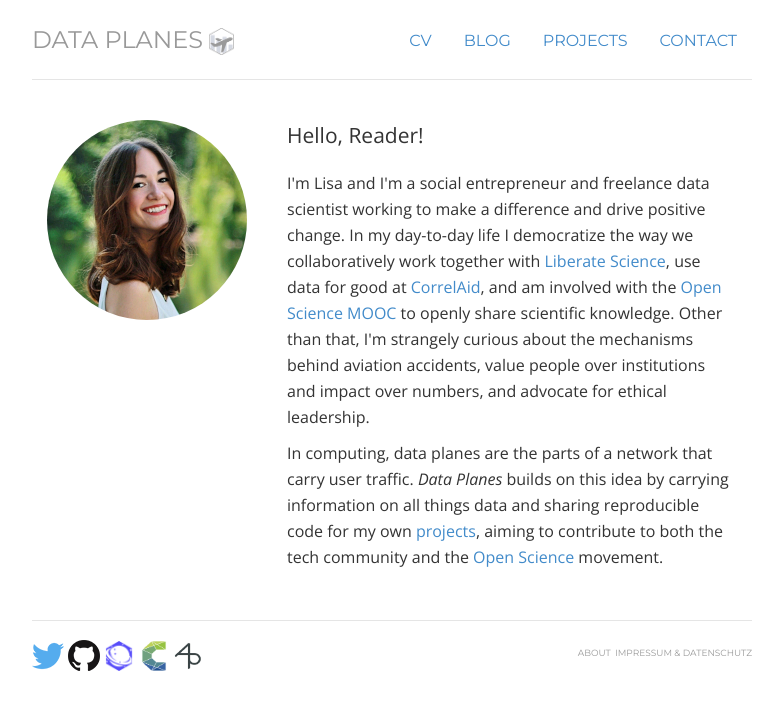
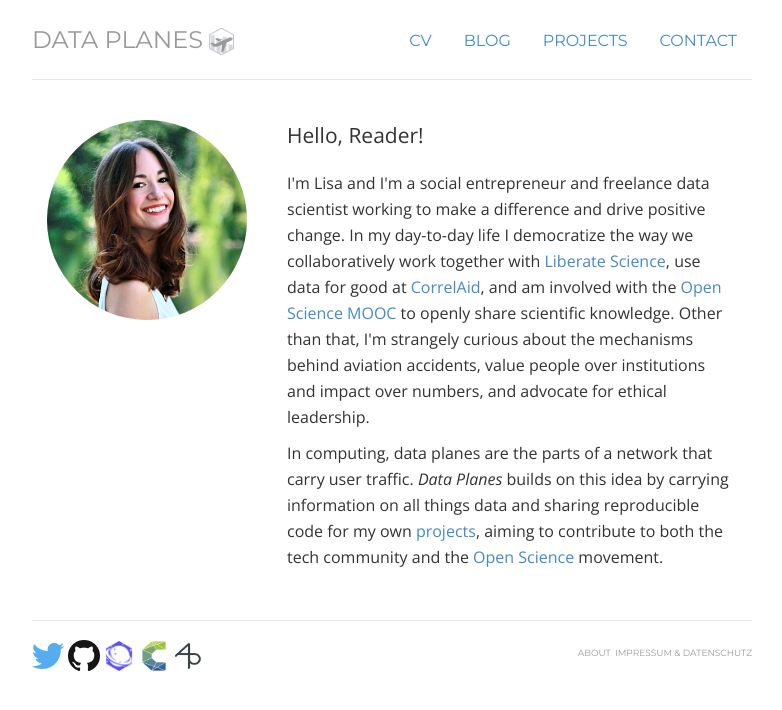
Before and after one commit to lhehnke/lhehnke.github.io, a Jekyll site: the page built from index.html, in a window 1280 px wide. Shown: the top 710 px of the page, without its empty margins (248-1030 px from the left). Built offline with Jekyll 4.4.1, drawn with Linux system fonts in a browser that asks for light colours; nearby versions of some CDN libraries.

Commit message:
Add LdV image

```diff
--- a/index.html
+++ b/index.html
@@ -12,7 +12,7 @@
 <!-- <div class="jumbotron"> -->
 <div class="row marketing">
 	<div class="col-sm-4">
-	<img  class="img-circle avatar" alt="Lisa Hehnke" src="img/lisa_new.jpg">
+	<img  class="img-circle avatar" alt="Lisa Hehnke" src="img/lisa_new.png">
 	</div>
 
 <!-- <div itemscope itemtype="https://data-vocabulary.org/Person" class="col-sm-8"> -->
```
Also changed, not shown: img/lisa_new.jpg (deleted), img/lisa_new.png (added), 1 other file.
